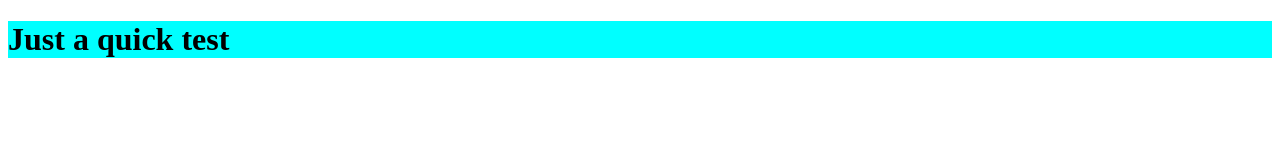
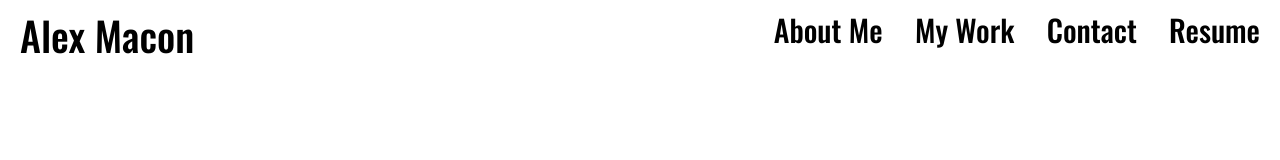
Before and after one commit to xtinarees/my-portfolio, a plain HTML site: page index.html in a window 1280 px wide. Drawn offline with nearby package versions, Linux system fonts and the light colour scheme.

Commit message:
Added reset stylesheet. Started styling header and nav bar. Linked to Oswald font from Google Fonts.

```diff
--- /dev/null
+++ b/assets/reset.css
@@ -0,0 +1,48 @@
+/* http://meyerweb.com/eric/tools/css/reset/
+   v2.0 | 20110126
+   License: none (public domain)
+*/
+
+html, body, div, span, applet, object, iframe,
+h1, h2, h3, h4, h5, h6, p, blockquote, pre,
+a, abbr, acronym, address, big, cite, code,
+del, dfn, em, img, ins, kbd, q, s, samp,
+small, strike, strong, sub, sup, tt, var,
+b, u, i, center,
+dl, dt, dd, ol, ul, li,
+fieldset, form, label, legend,
+table, caption, tbody, tfoot, thead, tr, th, td,
+article, aside, canvas, details, embed,
+figure, figcaption, footer, header, hgroup,
+menu, nav, output, ruby, section, summary,
+time, mark, audio, video {
+	margin: 0;
+	padding: 0;
+	border: 0;
+	font-size: 100%;
+	font: inherit;
+	vertical-align: baseline;
+}
+/* HTML5 display-role reset for older browsers */
+article, aside, details, figcaption, figure,
+footer, header, hgroup, menu, nav, section {
+	display: block;
+}
+body {
+	line-height: 1;
+}
+ol, ul {
+	list-style: none;
+}
+blockquote, q {
+	quotes: none;
+}
+blockquote:before, blockquote:after,
+q:before, q:after {
+	content: '';
+	content: none;
+}
+table {
+	border-collapse: collapse;
+	border-spacing: 0;
+}
--- /dev/null
+++ b/assets/style.css
@@ -0,0 +1,35 @@
+*{
+    box-sizing:border-box;
+    padding:0;
+    margin:0;
+}
+
+h1 {
+    display:inline-flex;
+    flex-wrap:wrap;
+    padding-top: 15px;
+    margin-left: 20px;
+    float: left;
+    font-family: 'Oswald', sans-serif;
+    font-size: 40px;
+}
+
+nav {
+    display:inline-flex;
+    flex-wrap:wrap;
+    padding-top: 15px;
+    margin-right: 20px;
+    float: right;
+    font-family: Arial, Helvetica, sans-serif;
+    font-size: 30px;
+    font-family: 'Oswald', sans-serif;
+}
+
+nav ul {
+    list-style-type: none;
+}
+
+nav ul li {
+    display: inline-flex;
+    margin-left: 25px;
+}
--- a/index.html
+++ b/index.html
@@ -1,15 +1,31 @@
 <!DOCTYPE html>
 <html lang="en">
-<head>
-    <meta charset="UTF-8">
-    <meta http-equiv="X-UA-Compatible" content="IE=edge">
-    <meta name="viewport" content="width=device-width, initial-scale=1.0">
-    <link rel="stylesheet" href="style.css">
+  <head>
+    <meta charset="UTF-8" />
+    <meta http-equiv="X-UA-Compatible" content="IE=edge" />
+    <meta name="viewport" content="width=device-width, initial-scale=1.0" />
+    <link rel="preconnect" href="https://fonts.googleapis.com" />
+    <link rel="preconnect" href="https://fonts.gstatic.com" crossorigin />
+    <link
+      href="https://fonts.googleapis.com/css2?family=Oswald:wght@500&display=swap"
+      rel="stylesheet"
+    />
+    <link rel="stylesheet" href="/assets/reset.css">
+    <link rel="stylesheet" href="/assets/style.css" />
     <title>Alex Macon Portfolio</title>
-</head>
-    <h1 class="testing">Just a quick test</h1>
+  </head>
+  <body>
+    <header>
+      <h1>Alex Macon</h1>
 
-<body>
-
-</body>
+      <nav>
+        <ul>
+          <li>About Me</li>
+          <li>My Work</li>
+          <li>Contact</li>
+          <li>Resume</li>
+        </ul>
+      </nav>
+    </header>
+  </body>
 </html>
--- a/style.css
+++ /dev/null
@@ -1,7 +0,0 @@
-.testing {
-    flex:auto;
-    flex-direction: row;
-    flex-wrap:wrap;
-    background-color: aqua;
-    color:black;
-}
```
Also changed, not shown: 1 other file.
